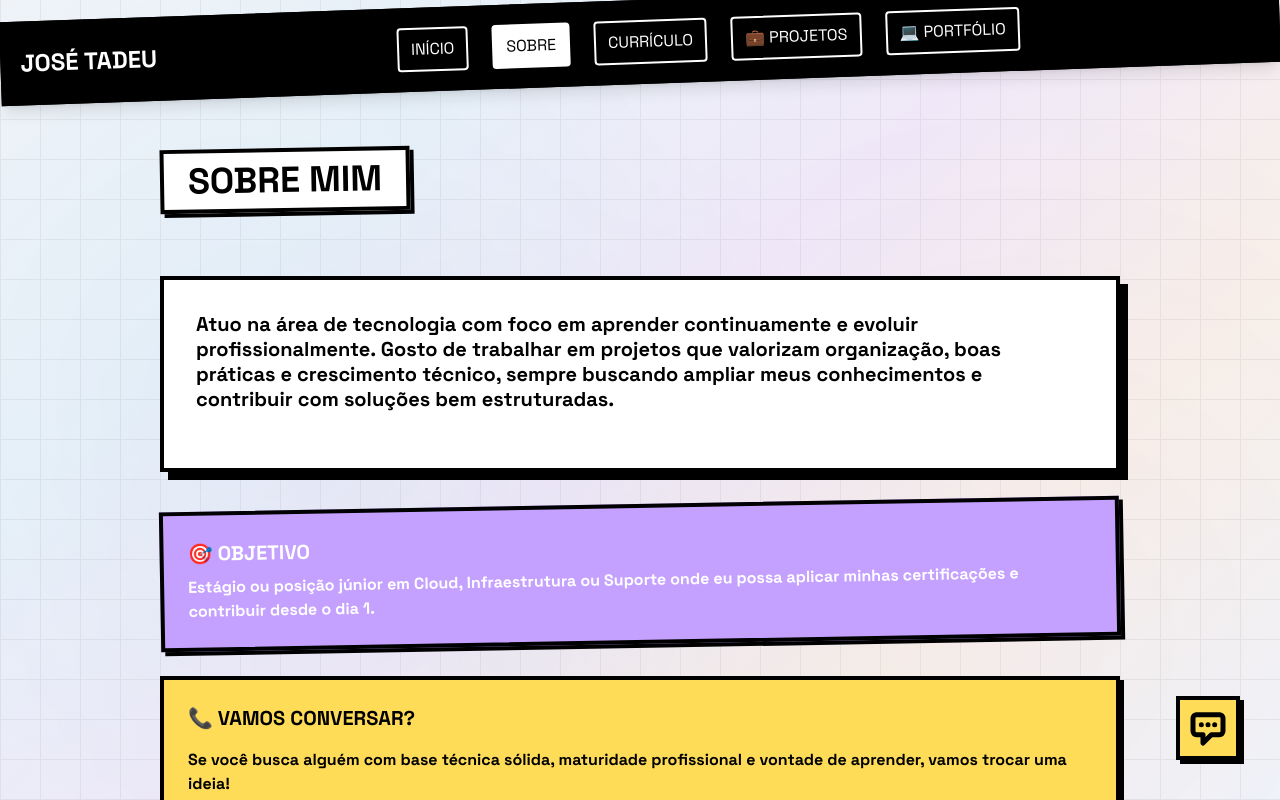
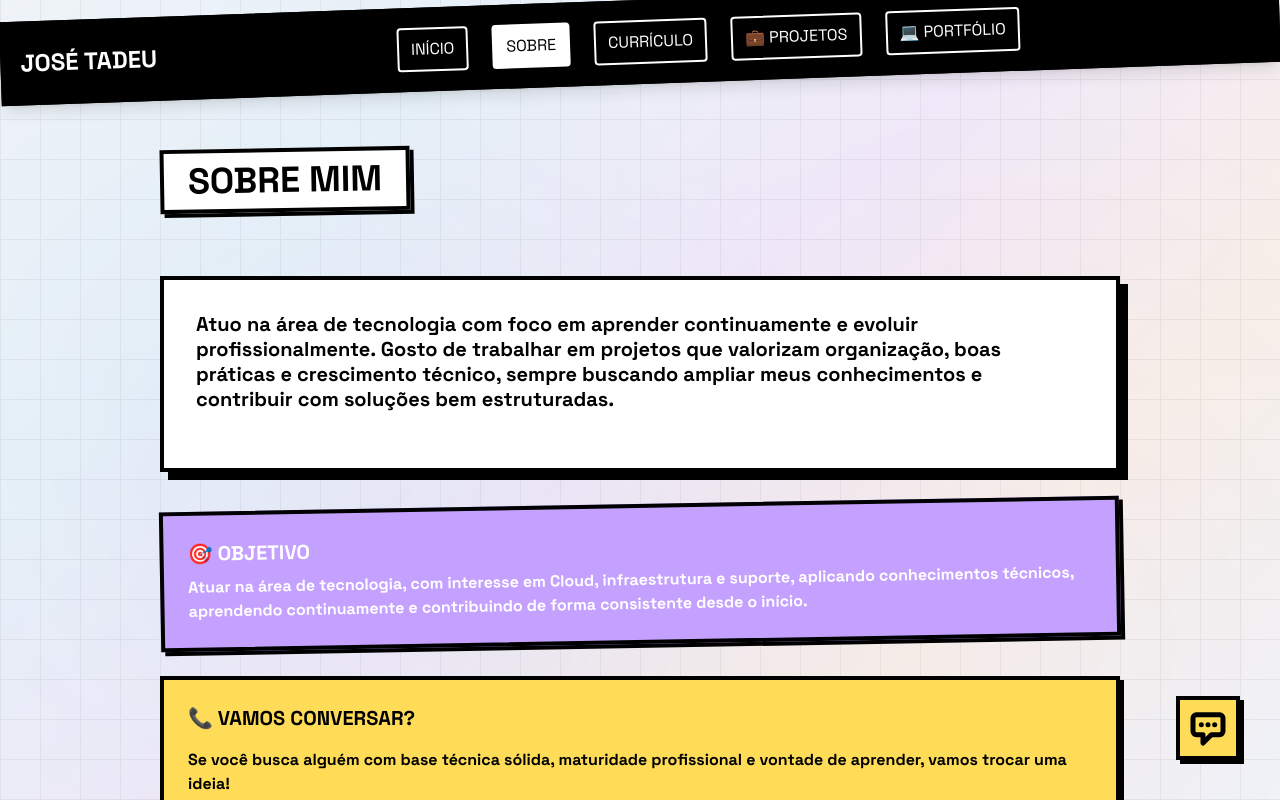
Before and after one commit to haiomiirio/jos--tadeu-nascimento---cloud---infra-portfolio, a React (Vite) app: page / in a window 1280 px wide. Both pictures are taken after a click on the button "SOBRE". Shown: the top 800 px of the page. Built offline with nearby package versions, Linux system fonts and the light colour scheme.

Commit message:
refactor: atualiza objetivo com foco em atuação e aprendizado contínuo

```diff
--- a/src/pages/About.tsx
+++ b/src/pages/About.tsx
@@ -18,7 +18,7 @@ const About: React.FC = () => {
 
           <div className="bg-brutal-purple border-4 border-black p-6 shadow-brutal -rotate-1">
              <h3 className="text-xl font-black mb-2 uppercase text-white">🎯 OBJETIVO</h3>
-             <p className="font-bold text-white">Estágio ou posição júnior em Cloud, Infraestrutura ou Suporte onde eu possa aplicar minhas certificações e contribuir desde o dia 1.</p>
+             <p className="font-bold text-white">Atuar na área de tecnologia, com interesse em Cloud, infraestrutura e suporte, aplicando conhecimentos técnicos, aprendendo continuamente e contribuindo de forma consistente desde o início.</p>
           </div>
 
           <div className="bg-brutal-yellow border-4 border-black p-6 shadow-brutal">
```
